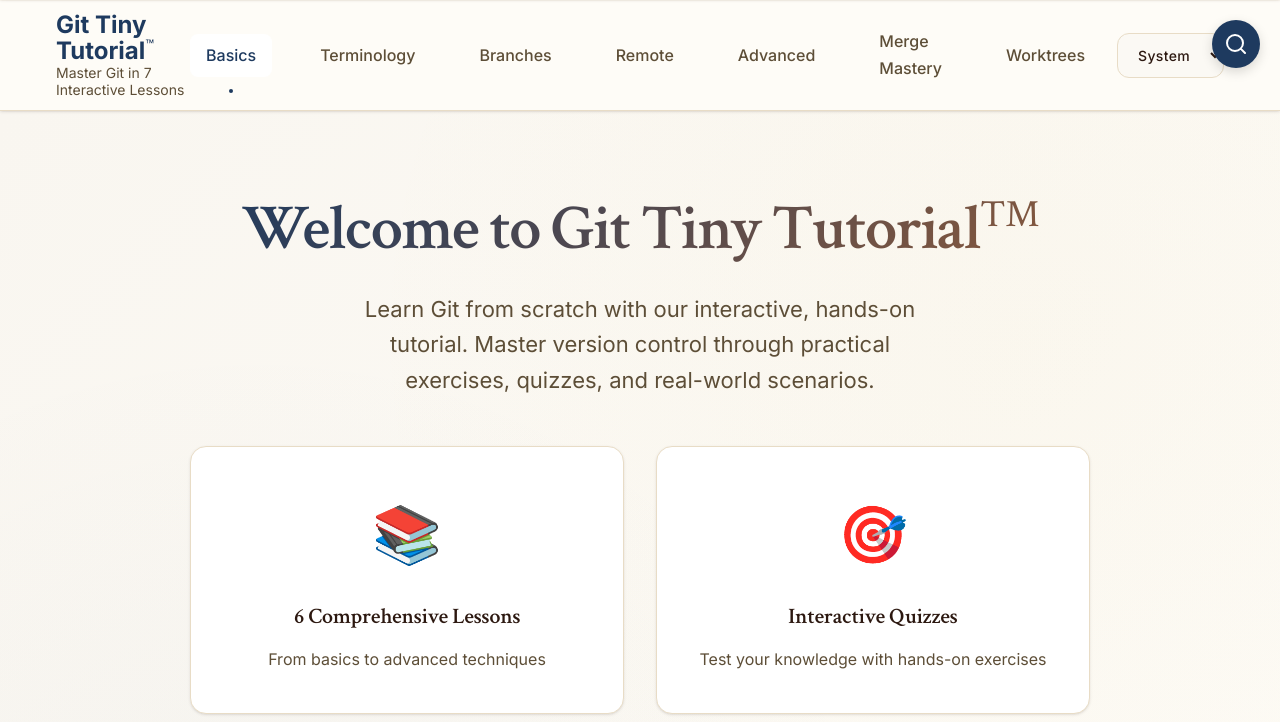
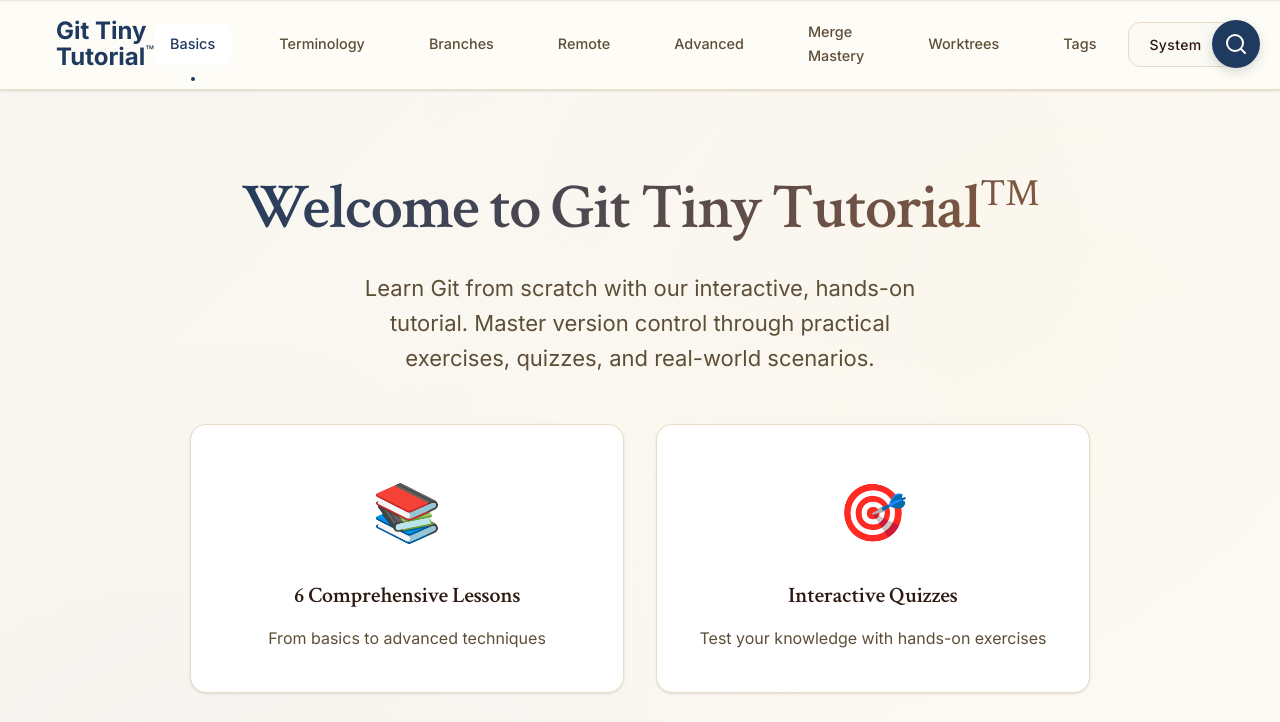
Before and after one commit to JexVexHex/git_tiny_tutorial, a website: page index.html in a window 1280 px wide. Shown: the top 722 px of the page. Drawn offline with nearby package versions, Linux system fonts and the light colour scheme.

Commit message:
fix: Added missing nav item and created space for navbar items to fit

```diff
--- a/index.html
+++ b/index.html
@@ -42,7 +42,6 @@
       <div class="nav-container">
         <div class="nav-brand">
           <h1>Git Tiny Tutorial<span class="trademark">™</span></h1>
-          <span class="nav-subtitle">Master Git in 7 Interactive Lessons</span>
         </div>
         <div class="nav-menu" id="navMenu">
           <a href="#lesson-1" class="nav-link active" data-lesson="1">Basics</a>
@@ -52,6 +51,7 @@
           <a href="#lesson-5" class="nav-link" data-lesson="5">Advanced</a>
           <a href="#lesson-6" class="nav-link" data-lesson="6">Merge Mastery</a>
           <a href="#lesson-7" class="nav-link" data-lesson="7">Worktrees</a>
+          <a href="#lesson-8" class="nav-link" data-lesson="8">Tags</a>
         </div>
         <div class="theme-control">
           <label for="themeSelect" class="sr-only">Theme</label>
--- a/styles.css
+++ b/styles.css
@@ -410,6 +410,7 @@ body {
     border-radius: var(--radius-md);
     transition: all 0.2s ease;
     position: relative;
+    font-size: 0.9rem;
 }
 
 .nav-link:hover {
```
